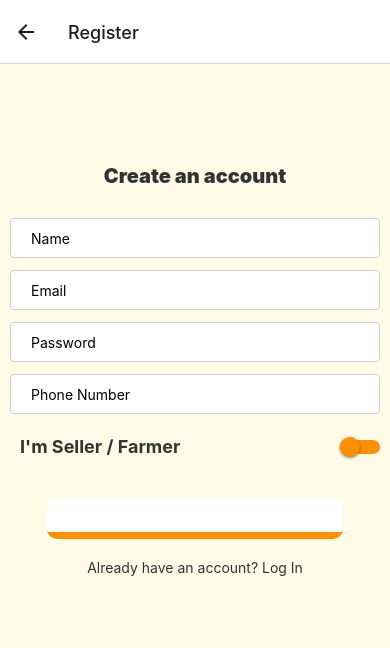
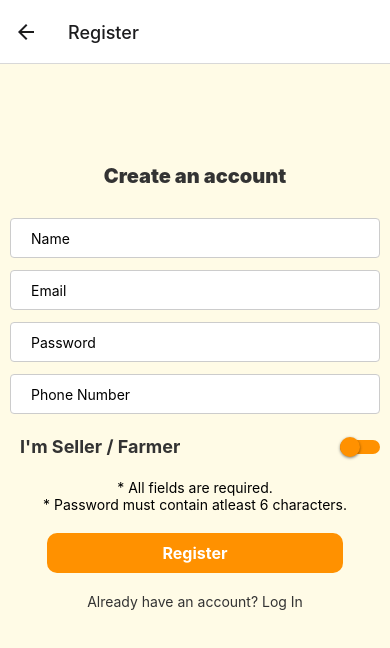
Before and after one commit to karthikio/FarmFlo, a React Native app: screen /Register in a window 390 px wide. Shown: the top 648 px of the page. Built offline with nearby package versions, Linux system fonts and the light colour scheme; no server answers.

Commit message:
Design for android

```diff
--- a/screens/Home.js
+++ b/screens/Home.js
@@ -1,4 +1,4 @@
-import { StyleSheet, Text, View, ActivityIndicator, FlatList, Image, TextInput, TouchableOpacity } from 'react-native';
+import { StyleSheet, Text, View, ActivityIndicator, FlatList, Image, TextInput, TouchableOpacity, Keyboard, TouchableWithoutFeedback } from 'react-native';
 import { useEffect, useState } from 'react';
 import { useRoute } from '@react-navigation/native';
 import { db } from '../firebaseConfig';
@@ -99,6 +99,7 @@ function Home({ navigation }) {
   }
 
   return (
+    <TouchableWithoutFeedback onPress={Keyboard.dismiss}>
     <View style={styles.homeContainer}>
       <Text style={styles.greet}>{`${greeting}, ${user.name}!`}</Text>
 
@@ -116,6 +117,7 @@ function Home({ navigation }) {
         contentContainerStyle={styles.cropList}
       />
     </View>
+    </TouchableWithoutFeedback>
   );
 }
 
--- a/screens/Login.js
+++ b/screens/Login.js
@@ -1,4 +1,4 @@
-import { StyleSheet, Text, View, TextInput, Button, Alert, TouchableOpacity } from 'react-native';
+import { StyleSheet, Text, View, TextInput, Keyboard, TouchableWithoutFeedback, Alert, TouchableOpacity } from 'react-native';
 import {useState} from "react";
 import { signInWithEmailAndPassword } from 'firebase/auth';
 import { auth } from '../firebaseConfig';
@@ -27,6 +27,7 @@ function Login({navigation}) {
 
 
   return(
+    <TouchableWithoutFeedback onPress={Keyboard.dismiss}>
     <View style={styles.loginContainer}>
       <Text style={styles.heading}>Welcome Back</Text>
       <TextInput
@@ -48,9 +49,10 @@ function Login({navigation}) {
         autoCapitalize="none"
         autoCorrect={false}
       />
-      <View style={styles.btn}>
-      <Button title="Login" onPress={handleLogin} color="#ffffff" />
-      </View>
+
+      <TouchableOpacity style={styles.btn} onPress={handleLogin}>
+        <Text style={styles.btnText}>Login</Text>
+      </TouchableOpacity>
 
       <TouchableOpacity onPress={() => navigation.navigate('Register')}>
         <Text style={{ color: '#333333', marginTop: 20 }}>
@@ -58,6 +60,7 @@ function Login({navigation}) {
         </Text>
       </TouchableOpacity>
     </View>
+    </TouchableWithoutFeedback>
   );
 }
 
@@ -91,9 +94,16 @@ const styles = StyleSheet.create({
     width: "80%",
     borderRadius: 4,
     backgroundColor: "#FF9100",
-    color: "#ffffff",
+    borderRadius: 10,
     marginTop: 20,
-    borderRadius: 10
+    paddingVertical: 10,
+    paddingHorizontal: 20,
+  },
+  btnText:{
+    color: '#fff',
+    fontSize: 16,
+    fontWeight: 'bold',
+    textAlign: 'center'
   },
   forgetPwd: {
     color: "#D5ED9F",
--- a/screens/Profile.js
+++ b/screens/Profile.js
@@ -123,9 +123,10 @@ const Profile = ({navigation}) => {
         <Text style={styles.text}>No user data found</Text>
       )}
 
-    <View style={styles.btn} >
-    <Button title="Edit Profile" onPress={() => setModalVisible(true)} color="#ffffff" />
-    </View>
+    <TouchableOpacity style={styles.btn} onPress={() => setModalVisible(true)}>
+      <Text style={styles.btnText}>Edit Profile</Text>
+    </TouchableOpacity>
+
 
 <Modal
   animationType="slide"
@@ -164,9 +165,14 @@ const Profile = ({navigation}) => {
         />
     </View>
 
-    <View style={styles.horizontal}>
-    <Button title="Cancel" onPress={() => handleCancel()} />
-    <Button title="Save" onPress={handleSave} />
+    <View style={styles.vertical}>
+      <TouchableOpacity style={[styles.btn,styles.cancelBtn]} onPress={() => handleCancel()}>
+        <Text style={styles.btnText}>Cancel</Text>
+      </TouchableOpacity>
+
+      <TouchableOpacity style={styles.btn} onPress={handleSave}>
+        <Text style={styles.btnText}>Save</Text>
+      </TouchableOpacity>
     </View>
 
   </View>
@@ -190,7 +196,7 @@ const styles = StyleSheet.create({
   },
   horizontal:{
     flexDirection: "row",
-    alignItems: "center",
+    alignItems: 'center',
     paddingBottom: 12,
   },
   title: {
@@ -225,9 +231,16 @@ const styles = StyleSheet.create({
     width: "100%",
     borderRadius: 4,
     backgroundColor: "#FF9100",
-    color: "#ffffff",
+    borderRadius: 10,
     marginTop: 20,
-    borderRadius: 10
+    paddingVertical: 10,
+    paddingHorizontal: 20,
+  },
+  btnText:{
+    color: '#fff',
+    fontSize: 16,
+    fontWeight: 'bold',
+    textAlign: 'center'
   },
   switchContainer: {
     flexDirection: 'row',
@@ -236,6 +249,9 @@ const styles = StyleSheet.create({
     justifyContent: 'space-between',
     width: '100%',
   },
+  cancelBtn:{
+    backgroundColor: "#333333",
+  }
 });
 
 export default Profile;
--- a/screens/Register.js
+++ b/screens/Register.js
@@ -1,4 +1,4 @@
-import { StyleSheet, Text, View, TextInput, Button, Alert, TouchableOpacity, Switch } from 'react-native';
+import { StyleSheet, Text, View, TextInput, TouchableWithoutFeedback, Keyboard, Alert, TouchableOpacity, Switch } from 'react-native';
 import { useState } from "react";
 import { createUserWithEmailAndPassword } from 'firebase/auth';
 import { auth, db } from '../firebaseConfig';
@@ -43,6 +43,7 @@ function Register({ navigation }) {
   };
 
   return (
+    <TouchableWithoutFeedback onPress={Keyboard.dismiss}>
     <View style={styles.registerContainer}>
       <Text style={styles.heading}>Create an account</Text>
       <TextInput
@@ -95,9 +96,12 @@ function Register({ navigation }) {
         />
       </View>
 
-      <View style={styles.btn}>
-        <Button title="Register" onPress={handleSignUp} color="#ffffff" />
-      </View>
+      <Text>* All fields are required.</Text>
+      <Text>* Password must contain atleast 6 characters.</Text>
+
+      <TouchableOpacity style={styles.btn} onPress={handleSignUp}>
+        <Text style={styles.btnText}>Register</Text>
+      </TouchableOpacity>
 
       <TouchableOpacity onPress={() => navigation.navigate('Login')}>
         <Text style={{ color: '#333333', marginTop: 20 }}>
@@ -105,6 +109,7 @@ function Register({ navigation }) {
         </Text>
       </TouchableOpacity>
     </View>
+    </TouchableWithoutFeedback>
   );
 }
 
@@ -145,9 +150,16 @@ const styles = StyleSheet.create({
     width: "80%",
     borderRadius: 4,
     backgroundColor: "#FF9100",
-    color: "#ffffff",
+    borderRadius: 10,
     marginTop: 20,
-    borderRadius: 10
+    paddingVertical: 10,
+    paddingHorizontal: 20,
+  },
+  btnText:{
+    color: '#fff',
+    fontSize: 16,
+    fontWeight: 'bold',
+    textAlign: 'center'
   },
   link: {
     marginTop: 30,
```
